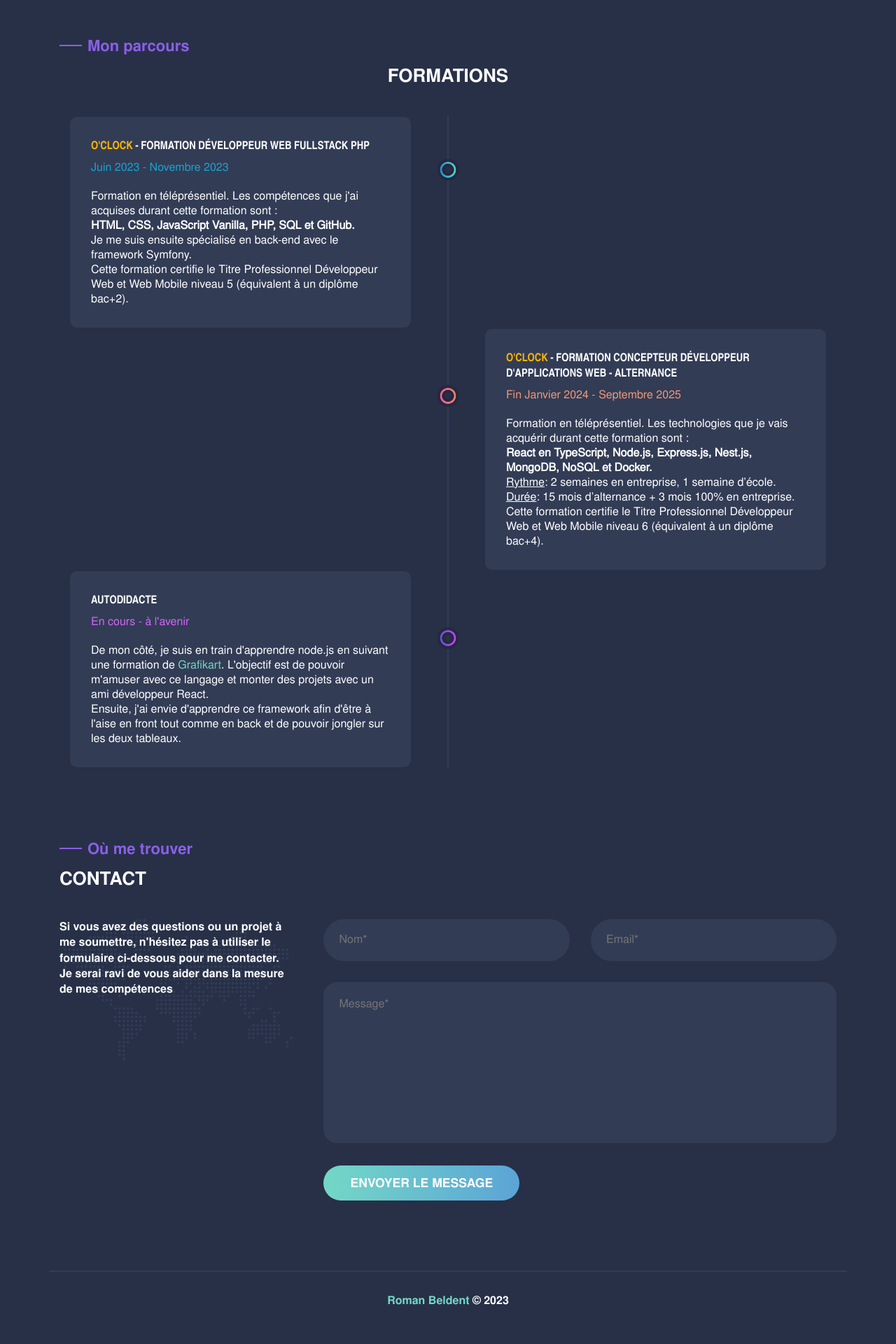
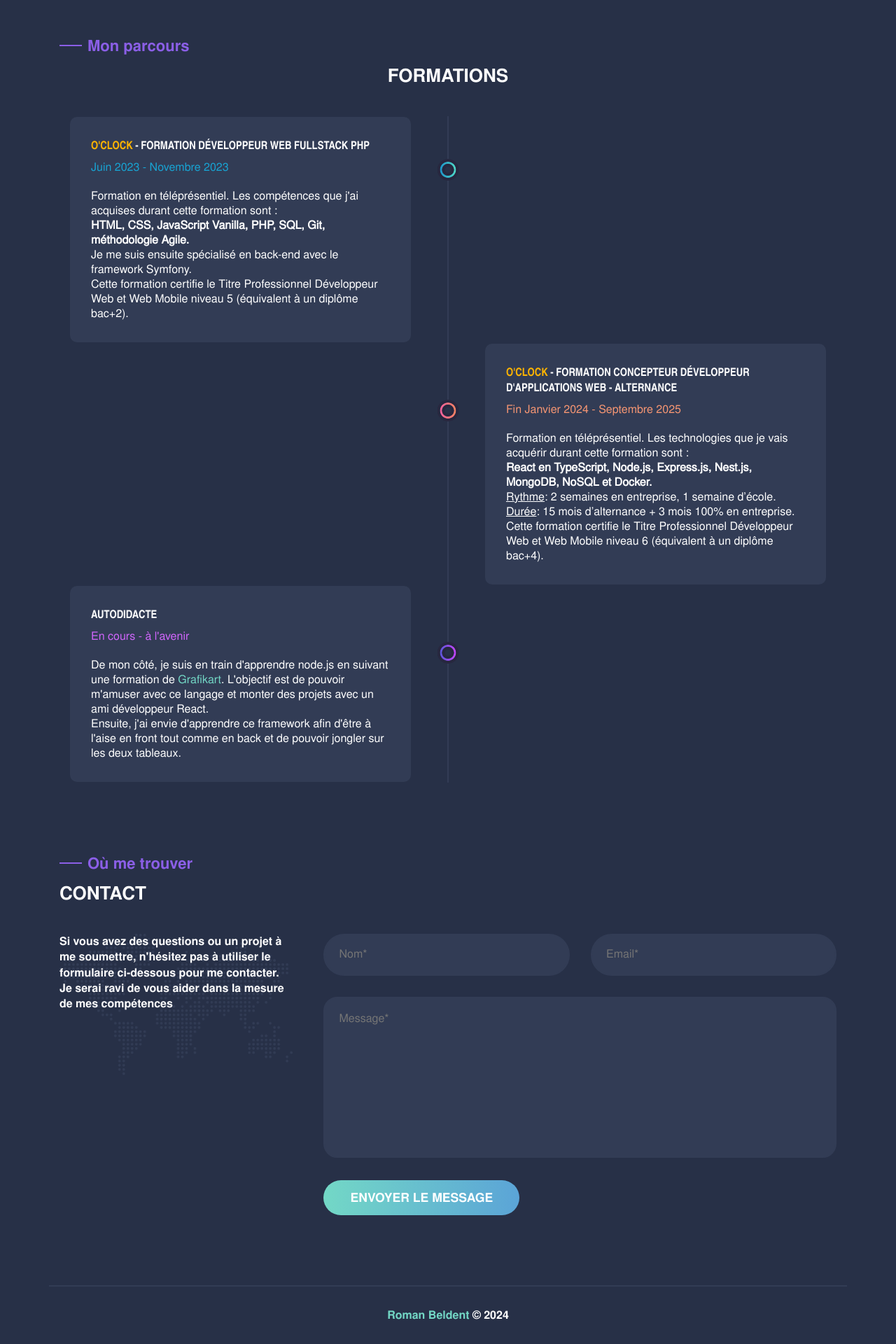
Before and after one commit to RomanBeldent/portfolio, a React (Vite) app: page / in a window 1280 px wide. Shown: the part 900-2820 px from the top of the page at 70% size. Before the commit the page ends 2799 px from the top, so only its background shows below. Built offline with nearby package versions, Linux system fonts and the light colour scheme.

Commit message:
2024 added, CV modified, formation section changed

```diff
--- a/src/components/Footer/Footer.jsx
+++ b/src/components/Footer/Footer.jsx
@@ -5,7 +5,7 @@ const Footer = () => {
     return (
         <section id="footer" class="footer">
             <div class="content">
-                <h6><a class="link" a="" href="/">Roman Beldent</a> © 2023 </h6>
+                <h6><a class="link" a="" href="/">Roman Beldent</a> © 2024 </h6>
             </div>
         </section>
     );
--- a/src/components/FormationSection/FormationSection.jsx
+++ b/src/components/FormationSection/FormationSection.jsx
@@ -23,7 +23,7 @@ const FormationSection = () => {
                                 <a className="oclock" href="https://oclock.io/formations/developpeur-web" target="_blank">O'Clock </a>- Formation Développeur Web Fullstack PHP
                             </h5>
                             <p className="winter date">Juin 2023 - Novembre 2023</p>
-                            <p>Formation en téléprésentiel. Les compétences que j'ai acquises durant cette formation sont : <br /> <span className="strong">HTML, CSS, JavaScript Vanilla, PHP, SQL et GitHub. </span><br />
+                            <p>Formation en téléprésentiel. Les compétences que j'ai acquises durant cette formation sont : <br /> <span className="strong">HTML, CSS, JavaScript Vanilla, PHP, SQL, Git, méthodologie Agile. </span><br />
                                 Je me suis ensuite spécialisé en back-end avec le framework Symfony. <br />
                                 Cette formation certifie le Titre Professionnel Développeur Web et Web Mobile niveau 5 (équivalent à un diplôme bac+2).</p>
                         </div>
```
Also changed, not shown: 1 other file (tests, documents, lock files or other folders).
